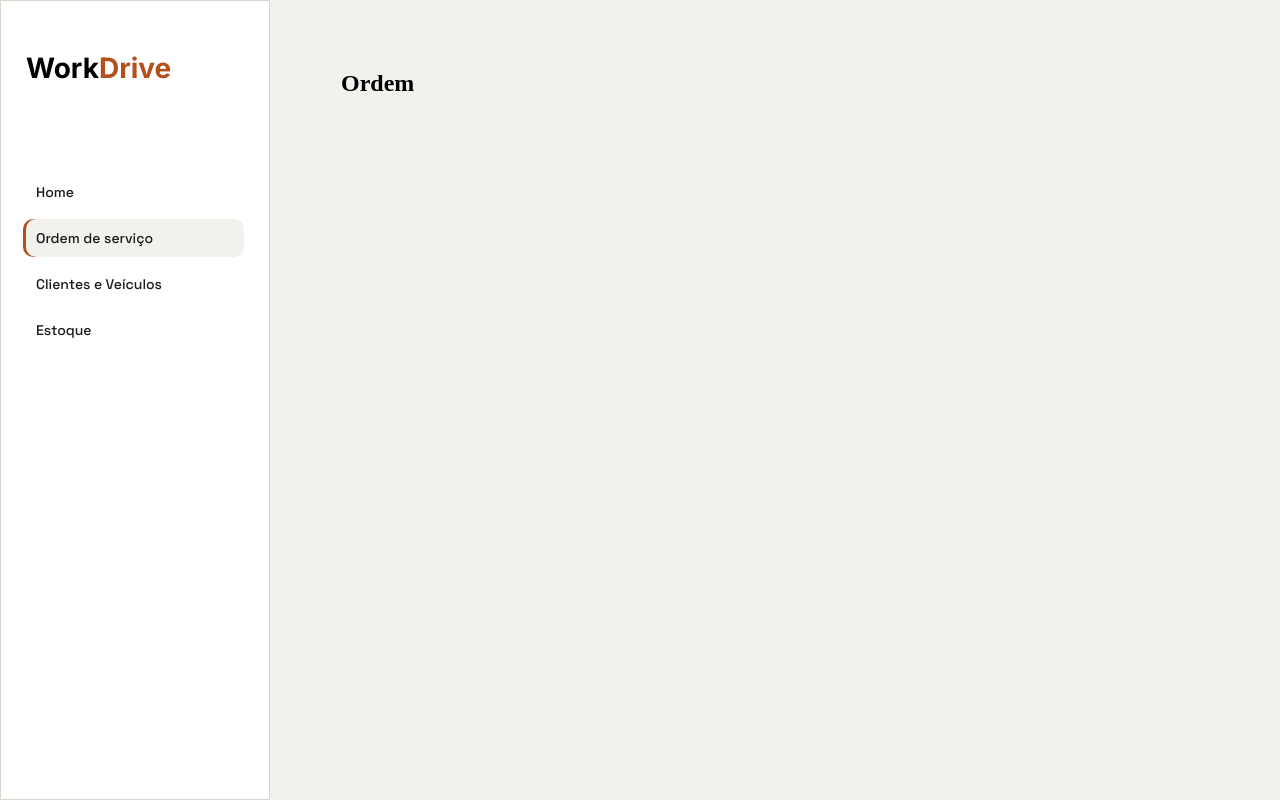
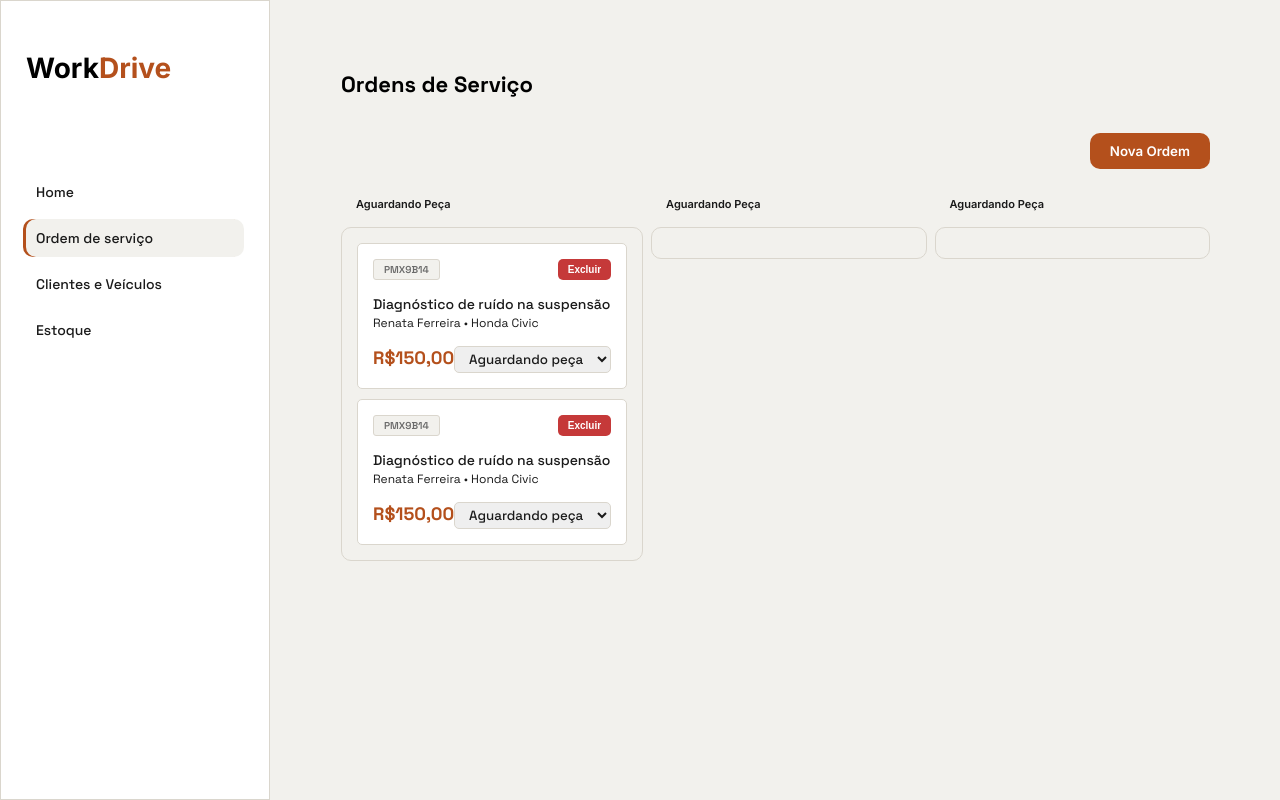
Before and after one commit to AlissonGusvos/WorkDrive, a plain HTML site: page index.html in a window 1280 px wide. Both pictures are taken after a click on the button "Ordem de serviço". Drawn offline with Linux system fonts and the light colour scheme.

Commit message:
Pagina ordem de serviço

```diff
--- a/pages/ordem.html
+++ b/pages/ordem.html
@@ -1,3 +1,74 @@
 <main>
-    <h1>Ordem</h1>
+    <div class="title-container">
+        <h1 class="title">Ordens de Serviço</h1>
+    </div><!--TITLE CONTAINER-->
+
+    <div class="add-ordem"><button>Nova Ordem</button></div>
+
+    <div class="kanban">
+
+        <div class="coluna">
+            <span class="ordem-name-stat">Aguardando Peça</span>
+            <div class="card-area">
+
+                <div class="card">
+                    <div class="card-row-1">
+                        <span class="ordem-codigo">PMX9B14</span>
+                        <button>Excluir</button>
+                    </div><!--ROW 1-->
+
+                    <div class="card-row-2">
+                        <h4 class="nome-servico">Diagnóstico de ruído na suspensão</h4>
+                        <span class="client-info">Renata Ferreira • Honda Civic</span>
+                    </div><!--ROW 2-->
+
+                    <div class="card-row-3">
+                        <h4 class="preco">R$150,00</h4>
+                        <select class="opcoes">
+                            <option>Aguardando peça</option>
+                            <option>Em execução</option>
+                            <option>Concluido</option>
+                        </select>
+                    </div><!--ROW 3-->
+                </div><!--CARD-->
+
+                <div class="card">
+                    <div class="card-row-1">
+                        <span class="ordem-codigo">PMX9B14</span>
+                        <button>Excluir</button>
+                    </div><!--ROW 1-->
+
+                    <div class="card-row-2">
+                        <h4 class="nome-servico">Diagnóstico de ruído na suspensão</h4>
+                        <span class="client-info">Renata Ferreira • Honda Civic</span>
+                    </div><!--ROW 2-->
+
+                    <div class="card-row-3">
+                        <h4 class="preco">R$150,00</h4>
+                        <select class="opcoes">
+                            <option>Aguardando peça</option>
+                            <option>Em execução</option>
+                            <option>Concluido</option>
+                        </select>
+                    </div><!--ROW 3-->
+                </div><!--CARD-->
+
+            </div><!--CARD AREA-->
+        </div><!--COLUNA-->
+
+        <div class="coluna">
+            <span class="ordem-name-stat">Aguardando Peça</span>
+            <div class="card-area">
+
+            </div><!--CARD AREA-->
+        </div><!--COLUNA-->
+
+        <div class="coluna">
+            <span class="ordem-name-stat">Aguardando Peça</span>
+            <div class="card-area">
+
+            </div><!--CARD AREA-->
+        </div><!--COLUNA-->
+
+    </div><!--KANBAN-->
 </main>
--- a/style/style.css
+++ b/style/style.css
@@ -332,13 +332,15 @@ main {
 
 /* ESTOQUE */
 
-.add-peca {
+.add-peca,
+.add-ordem {
     width: 100%;
     display: flex;
     justify-content: end;
 }
 
-.add-peca button {
+.add-peca button,
+.add-ordem button {
     color: white;
     background-color: var(--color4);
     padding: 10px 20px;
@@ -413,6 +415,111 @@ main {
     cursor: pointer;
 }
 
+/* ORDEM */
+
+.kanban {
+    width: 100%;
+    display: flex;
+    gap: 8px;
+}
+
+.coluna {
+    width: 100%;
+}
+
+.ordem-name-stat {
+    color: var(--text-color);
+    font-size: 11px;
+    font-family: "Inter";
+    font-weight: 600;
+    padding-left: 15px;
+}
+
+.card-area {
+    margin-top: 15px;
+    border: 1px solid var(--border-color);
+    border-radius: 10px;
+    padding: 15px;
+    display: flex;
+    flex-direction: column;
+    gap: 10px;
+}
+
+.card {
+    background-color: white;
+    width: 100%;
+    padding: 15px;
+    border-radius: 5px;
+    border: 1px solid var(--border-color);
+    display: flex;
+    flex-direction: column;
+    gap: 15px;
+    justify-content: center;
+}
+
+.card-row-1,
+.card-row-3 {
+    display: flex;
+    justify-content: space-between;
+}
+
+.ordem-codigo {
+    font-family: "Space Grotesk";
+    font-weight: 600;
+    font-size: 10px;
+    background-color: var(--color1);
+    display: flex;
+    align-items: center;
+    padding: 2px 10px;
+    border-radius: 3px;
+    border: 1px solid var(--border-color);
+    color: var(--text-color2);
+}
+
+.card-row-1 > button {
+    cursor: pointer;
+    color: white;
+    font-size: 10px;
+    background-color: #c53939;
+    border: none;
+    padding: 5px 10px;
+    font-weight: 600;
+    border-radius: 5px;
+}
+
+.nome-servico {
+    font-size: 14px;
+    font-family: "Space Grotesk";
+    font-weight: 500;
+    color: var(--text-color);
+}
+
+.client-info {
+    font-weight: 400;
+    font-family: "Space Grotesk";
+    font-size: 12px;
+    color: var(--text-color);
+}
+
+.preco {
+    color: var(--color4);
+    font-family: "Space Grotesk";
+    font-size: 18px;
+}
+
+.opcoes {
+    border: 1px solid var(--border-color);
+    padding: 3px 10px;
+    border-radius: 5px;
+    font-family: "Space Grotesk";
+    font-weight: 500;
+    color: var(--text-color);
+}
+
+.opcoes:focus {
+    outline: none;
+}
+
 @media screen and (max-width: 769px) {
     .results-section{
         flex-wrap: wrap;
```
